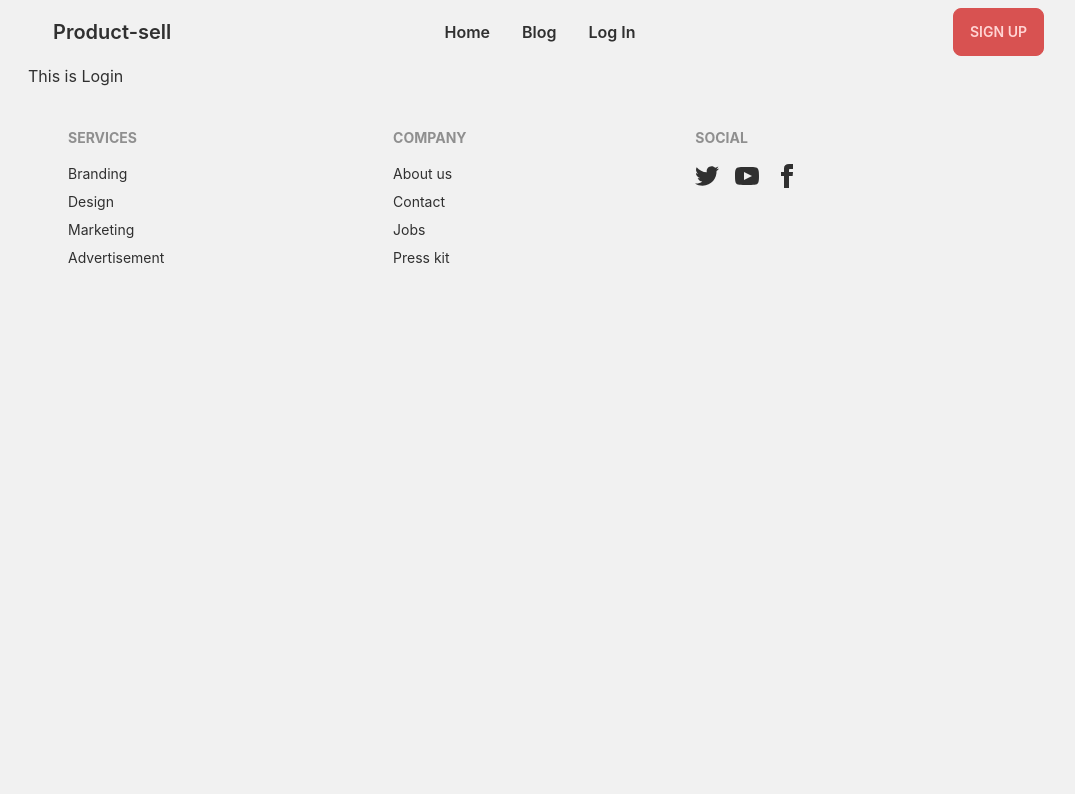
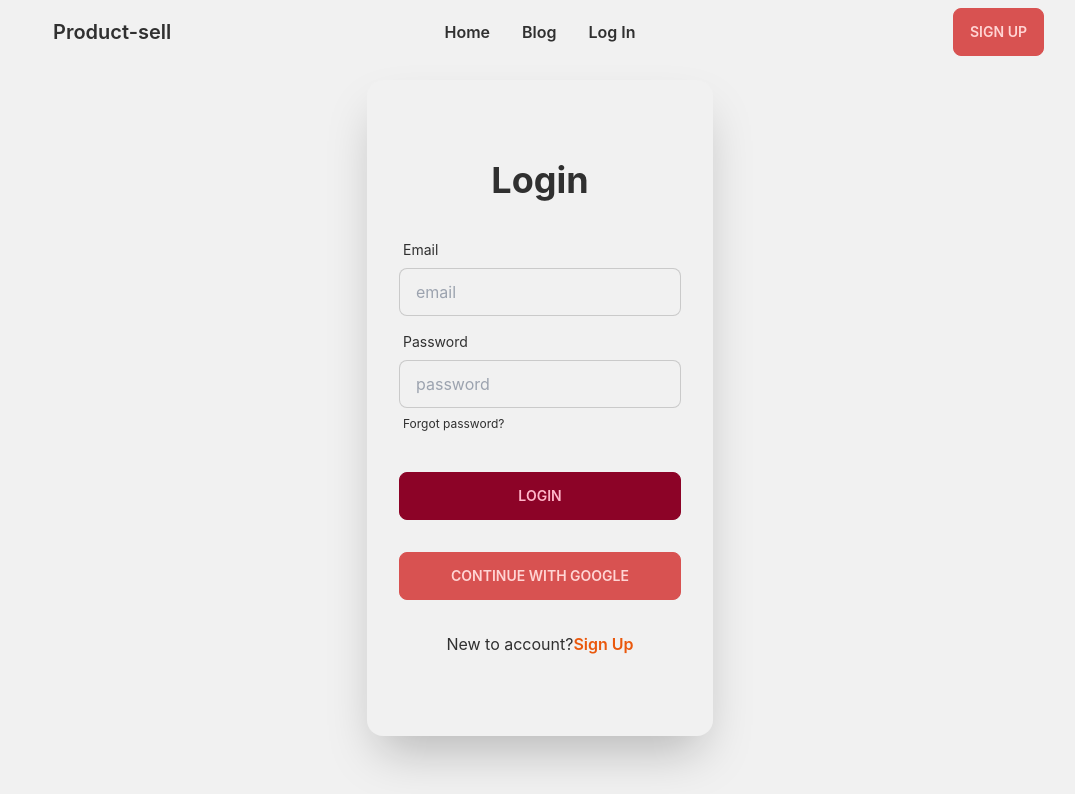
Before and after one commit to Rahat-Ul-Anwar/used-products-resale-client-1, a React (Create React App) app: page /login in a window 1280 px wide. Shown: the top 794 px of the page, without its empty margins (100-1175 px from the left). Built offline with nearby package versions, Linux system fonts and the light colour scheme.

Commit message:
authprovider setup

```diff
--- a/src/contexts/AuthProvider/AuthProvider.js
+++ b/src/contexts/AuthProvider/AuthProvider.js
@@ -1,10 +1,17 @@
-import React from 'react';
+import React, { createContext, useState } from 'react';
 
-const AuthProvider = () => {
+export const AuthContext = createContext();
+
+const AuthProvider = ({ children }) => {
+
+    const [user, setUser] = useState(null);
+
+    const authInfo = { user };
     return (
-        <div>
-            <h2>This is Auth Provider</h2>
-        </div>
+        <AuthContext.Provider value={authInfo}>
+            {children}
+
+        </AuthContext.Provider>
     );
 };
 
--- a/src/index.js
+++ b/src/index.js
@@ -3,11 +3,14 @@
 import './index.css';
 import App from './App';
 import reportWebVitals from './reportWebVitals';
+import AuthProvider from './contexts/AuthProvider/AuthProvider';
 
 const root = ReactDOM.createRoot(document.getElementById('root'));
 root.render(
   <React.StrictMode>
+    <AuthProvider>
     <App />
+   </AuthProvider>
   </React.StrictMode>
 );
 
--- a/src/pages/Home/Category/Category.js
+++ b/src/pages/Home/Category/Category.js
@@ -3,7 +3,7 @@
 const Category = () => {
     return (
         <div>
-           <h2 className='text-4xl font-semibold text-center'>Our Services</h2>
+           <h2 className='text-4xl font-semibold text-center my-12'>Our Services</h2>
         </div>
     );
 };
--- a/src/pages/Login/Login.js
+++ b/src/pages/Login/Login.js
@@ -1,11 +1,71 @@
-import React from 'react';
+
+import React from "react";
+
+import { Link } from "react-router-dom";
+
 
 const Login = () => {
-    return (
-        <div>
-            <h2>This is Login</h2>
+
+
+
+  return (
+    <div className="hero">
+      <div className="hero-content ">
+
+        <div className="card shadow-2xl py-20 bg-base-100">
+          <h1 className="text-4xl text-center font-bold">Login</h1>
+          <form  className="card-body">
+            <div className="form-control">
+              <label className="label">
+                <span className="label-text">Email</span>
+              </label>
+              <input
+                type="text"
+                placeholder="email"
+                name="email"
+                className="input input-bordered"
+                required
+              />
+            </div>
+            <div className="form-control">
+              <label className="label">
+                <span className="label-text">Password</span>
+              </label>
+              <input
+                type="text"
+                placeholder="password"
+                name="password"
+                className="input input-bordered"
+                required
+              />
+              <label className="label">
+                <Link href="#" className="label-text-alt link link-hover">
+                  Forgot password?
+                </Link>
+              </label>
+            </div>
+            <div className="form-control mt-6">
+              <input className="btn btn-primary" type="submit" value="Login" />
+            </div>
+            <div className="form-control mt-6">
+              <input
+
+                className="btn btn-secondary"
+                type="submit"
+                value="Continue with Google"
+              />
+            </div>
+          </form>
+          <p className="text-center">
+            New to account?
+            <Link className="text-orange-600 font-semibold" to="/register">
+              Sign Up
+            </Link>
+          </p>
         </div>
-    );
+      </div>
+    </div>
+  );
 };
 
 export default Login;
```
